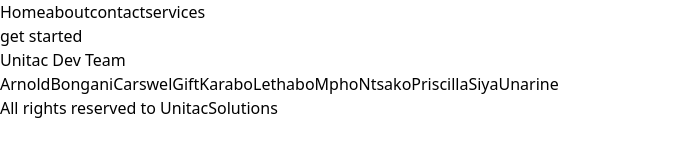
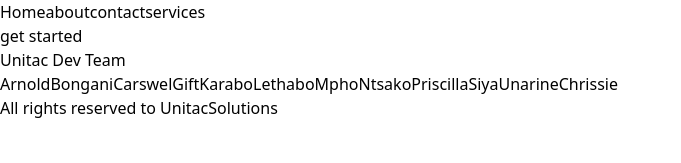
Before and after one commit to Arnold236/collaboration, a React (Vite) app: page / in a window 1280 px wide. Shown: the top 163 px of the page, without its empty margins (0-681 px from the left). Built offline with nearby package versions, Linux system fonts and the light colour scheme.

Commit message:
ready to push

```diff
--- a/src/App.jsx
+++ b/src/App.jsx
@@ -14,6 +14,8 @@ import Navbar from './components/Navbar'
 import Home from './pages/Home'
 import Footer from './components/Footer'
 import ShowingBettyAndChristinahGit from "./pages/ShowingBettyAndChristinahGit"
+import Chrissie from './pages/Chrissie'
+
 
 
 
@@ -36,6 +38,7 @@ function App() {
         <Route path="/git" element={<ShowingBettyAndChristinahGit />} />
         <Route path="/Siya" element={<Siya/>}/>
         <Route path="/contact" element={<Arnold />} />
+        <Route path="/Chrissie"element={<Chrissie/>} />
 
       </Routes>
       <Footer/>
--- a/src/pages/Home.jsx
+++ b/src/pages/Home.jsx
@@ -21,6 +21,8 @@ function Home() {
       <Link className='text-2xl text-pink-500' to="/Priscilla">Priscilla</Link>
       <Link className='text-2xl text-blue-500' to="/Siya">Siya</Link>
       <Link className='text-2xl text-purple-400' to="/Unarine">Unarine</Link>
+      <Link className='text-2xl text-purple-400' to="/Unarine">Chrissie</Link>
+
 
       </div>
 
```
